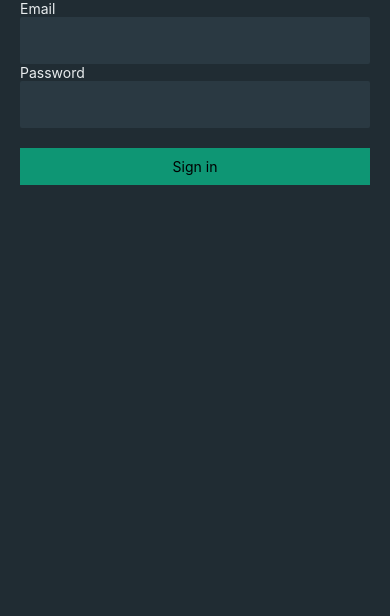
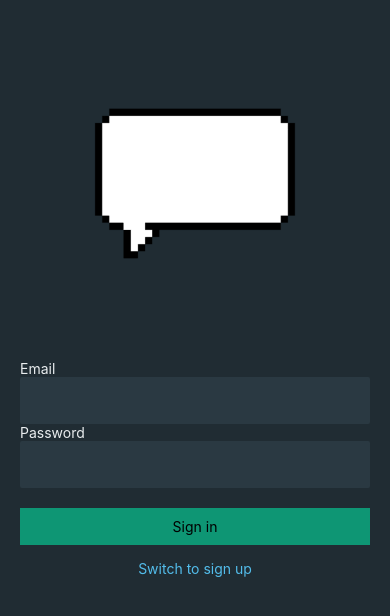
Before and after one commit to lokeam/rn-mobile-im, a React Native app: screen / in a window 390 px wide. Shown: the top 616 px of the page. Built offline with nearby package versions, Linux system fonts and the light colour scheme.

Commit message:
feat: toggle Sign up / Sign in Forms, add brand logo

```diff
--- a/constants/colors.js
+++ b/constants/colors.js
@@ -23,5 +23,6 @@ export default {
   inputTextColor: '#d1d7db',
   messageTextColor: '#e9edef',
   messageSendButtonColor: '#0e9674', // also button color
-  borderUIColor: '#d1d7db'
+  borderUIColor: '#d1d7db',
+  messageLinkColor: '#53bdeb',
 }
--- a/screens/AuthenticationScreen.js
+++ b/screens/AuthenticationScreen.js
@@ -1,22 +1,37 @@
 import React, { useState } from 'react';
-import { StyleSheet } from 'react-native';
+import { Image, StyleSheet, Text, TouchableOpacity, View } from 'react-native';
 import { SafeAreaView } from 'react-native-safe-area-context';
 
 import PageContainer from '../components/PageContainer';
 import SignInForm from '../components/SignInForm';
 import SignUpForm from '../components/SignUpForm';
+import colors from '../constants/colors';
+import logo from '../assets/images/rn_mobile_im_logo.png';
 
 const AuthenticationScreen = (props) => {
-  const [isSignUp, setIsSignUP] = useState(false);
+  const [isSignUp, setIsSignUp] = useState(false);
 
     return (
       <SafeAreaView style={styles.container}>
         <PageContainer>
+          <View style={styles.imageContainer}>
+            <Image
+              style={styles.image}
+              source={logo}
+              resizeMode="contain"
+            />
+          </View>
           { isSignUp ? (
             <SignUpForm />
           ) : (
             <SignInForm />
           )}
+        <TouchableOpacity
+          onPress={() => setIsSignUp(prevState => !prevState)}
+          style={styles.linkContainer}
+        >
+          <Text style={styles.link}>{`Switch to ${isSignUp ? 'sign in' : 'sign up'}`}</Text>
+        </TouchableOpacity>
         </PageContainer>
       </SafeAreaView>
     );
@@ -26,6 +41,21 @@ const styles = StyleSheet.create({
     container: {
       flex: 1,
       backgroundColor: '#2a3942'
+    },
+    image: {
+      width: '65%',
+    },
+    imageContainer: {
+      alignItems: 'center',
+      justifyContent: 'center',
+    },
+    linkContainer: {
+      alignItems: 'center',
+      justifyContent: 'center',
+      marginVertical: 15
+    },
+    link: {
+      color: colors.messageLinkColor,
     }
 });
 
```
Also changed, not shown: assets/images/rn_mobile_im_logo.png (added).
